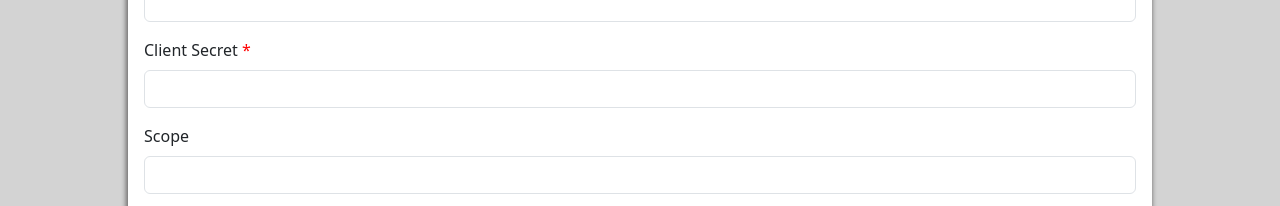
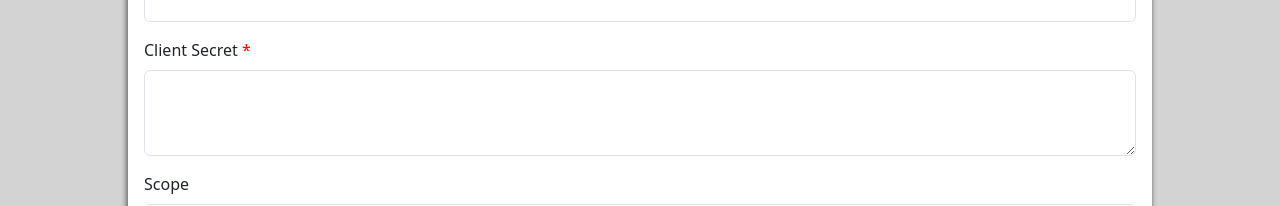
Before and after one commit to GarrettAnderson/dakota-county-web, a React (Create React App) app: page / in a window 1280 px wide. Shown: the part 735-941 px from the top of the page. Built offline with nearby package versions, Linux system fonts and the light colour scheme.

Commit message:
working on disabling and activating done depending on whether form is filled out or not

```diff
--- a/src/App.css
+++ b/src/App.css
@@ -47,5 +47,6 @@
     flex-direction: row;
     width: 35%;
     justify-content: space-evenly;
+    max-width: 10rem;
   }
 }
--- a/src/App.js
+++ b/src/App.js
@@ -1,18 +1,60 @@
-import React, { useState } from "react";
+import React, { useState, useReducer, useEffect } from "react";
 import "./App.css";
 // imports for React Bootstrap
 import "bootstrap/dist/css/bootstrap.min.css";
 import Form from "react-bootstrap/Form";
 import Button from "react-bootstrap/Button";
 
+function formReducer(state, action) {
+  switch (action.type) {
+    case "initialize": {
+      return action.payload;
+    }
+  }
+}
+
 function App() {
-  // Apply "disabled" attribute on "Done" button until the for is completely filled out
+  let initialFormState = {
+    name: "",
+    auth: "",
+    domain: "",
+    username: "",
+    password: "",
+    clientId: "",
+    clientSecret: "",
+    scope: "",
+    token: "",
+  };
+
+  let [formData, dispatchForm] = useReducer(formReducer, initialFormState);
+  // Apply "disabled" attribute on "Done" button until the form is completely filled out?? or until just required are filled out??
   let [doneBtnDisabled, setDoneBtnDisabled] = useState(true);
-  const getCaseRecords = (e, name, ssn, caseNum) => {
+
+  if (formData.name != "" && formData.auth != "" && formData.domain != "") {
+    setDoneBtnDisabled(false);
+  }
+
+  // let activateDoneBtn = () => {
+  //   Object.values(formData).map((val) => {
+  //     console.log("Check to see if form is filled out");
+  //     // if all of the entries are truthy, or not empty strings
+  //     if (val !== "") {
+  //       setDoneBtnDisabled(false);
+  //     }
+  //   });
+  // };
+
+  const submitForm = (e, name, ssn, caseNum) => {
     console.log(e.target);
     e.preventDefault();
+
+    // Construct a FormData instance to capture form input data
+    const formData = new FormData();
+  };
+
+  const getCaseRecords = (e, name, ssn, caseNum) => {
     console.log(
-      "Get records from - Include Case #, SSN and DOB as input criteria"
+      "Trigger API call to Get records - Include Case #, SSN and DOB as input criteria"
     );
   };
 
@@ -28,13 +70,14 @@ function App() {
         </header>
 
         <div className="form">
-          <Form method="POST" onSubmit={(e) => getCaseRecords(e)}>
+          <Form method="POST" onSubmit={(e) => submitForm(e)}>
             <Form.Group className="mb-3" required>
               <Form.Label htmlFor="name">
                 Name <span className="required-asterisk">*</span>
               </Form.Label>
               <Form.Control
                 type="text"
+                name="name"
                 id="name"
                 aria-describedby="my-helper-text"
               />
@@ -43,8 +86,11 @@ function App() {
               </Form.Text>
             </Form.Group>
             <Form.Group className="mb-3">
-              <Form.Label htmlFor="name">Authentication Type</Form.Label>
-              <Form.Select aria-label="Select App Authentication Type">
+              <Form.Label htmlFor="auth-type">Authentication Type</Form.Label>
+              <Form.Select
+                aria-label="Select App Authentication Type"
+                name="auth-type"
+              >
                 <option value="password-grant">OAuth 2.0</option>
                 <option value="2">Option Two</option>
                 <option value="3">Option Three</option>
@@ -56,6 +102,7 @@ function App() {
               </Form.Label>
               <Form.Control
                 type="text"
+                name="resource-domain"
                 id="resource-domain"
                 aria-describedby="my-helper-text"
                 placeholder="https://"
@@ -66,7 +113,7 @@ function App() {
             </Form.Group>
             <Form.Group className="mb-3">
               <Form.Label htmlFor="grant-type">Grant Type</Form.Label>
-              <Form.Select aria-label="Select Grant Type">
+              <Form.Select aria-label="Select Grant Type" name="grant-type">
                 <option value="password-grant">Password Grant</option>
                 <option value="2">Option Two</option>
                 <option value="3">Option Three</option>
@@ -74,33 +121,38 @@ function App() {
             </Form.Group>
             <Form.Group className="mb-3">
               <Form.Label htmlFor="username">User Name</Form.Label>
-              <Form.Control type="text" id="username" />
+              <Form.Control type="text" id="username" name="username" />
             </Form.Group>
             <Form.Group className="mb-3">
               <Form.Label htmlFor="password">Password</Form.Label>
-              <Form.Control type="text" id="password" />
+              <Form.Control type="password" id="password" name="password" />
             </Form.Group>
             <Form.Group className="mb-3" required>
               <Form.Label htmlFor="client-id">
                 Client ID <span className="required-asterisk">*</span>
               </Form.Label>
-              <Form.Control type="text" id="client-id" />
+              <Form.Control type="text" id="client-id" name="client-id" />
             </Form.Group>
             <Form.Group className="mb-3" required>
               <Form.Label htmlFor="client-secret">
                 Client Secret <span className="required-asterisk">*</span>
               </Form.Label>
-              <Form.Control type="textarea" id="client-secret" />
+              <Form.Control
+                as="textarea"
+                id="client-secret"
+                name="client-secret"
+                rows={3}
+              />
             </Form.Group>
             <Form.Group className="mb-3">
               <Form.Label htmlFor="scope">Scope</Form.Label>
-              <Form.Control type="text" id="scope" />
+              <Form.Control type="text" id="scope" name="score" />
             </Form.Group>
             <Form.Group className="mb-3" required>
               <Form.Label htmlFor="token-url">
                 Token URL <span className="required-asterisk">*</span>
               </Form.Label>
-              <Form.Control type="text" id="token-url" />
+              <Form.Control type="text" id="token-url" name="token-url" />
             </Form.Group>
             <br />
 
@@ -119,7 +171,7 @@ function App() {
                   type="submit"
                   name="Button"
                   value="submit"
-                  disabled={doneBtnDisabled ? true : false}
+                  disabled={!doneBtnDisabled}
                 >
                   Done
                 </Button>
```
